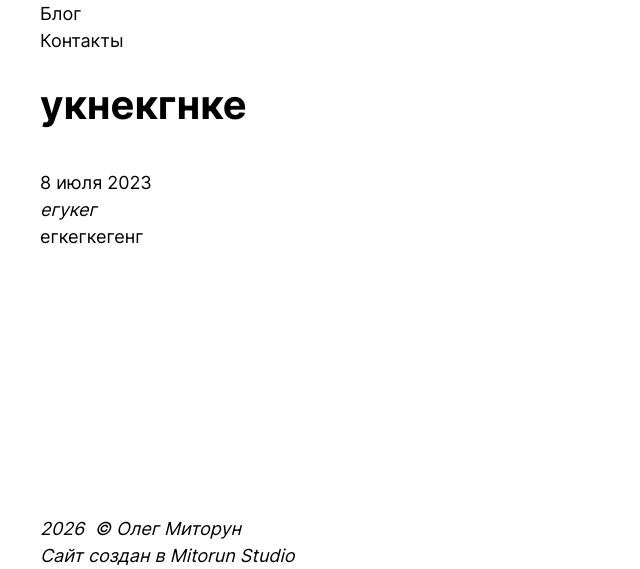
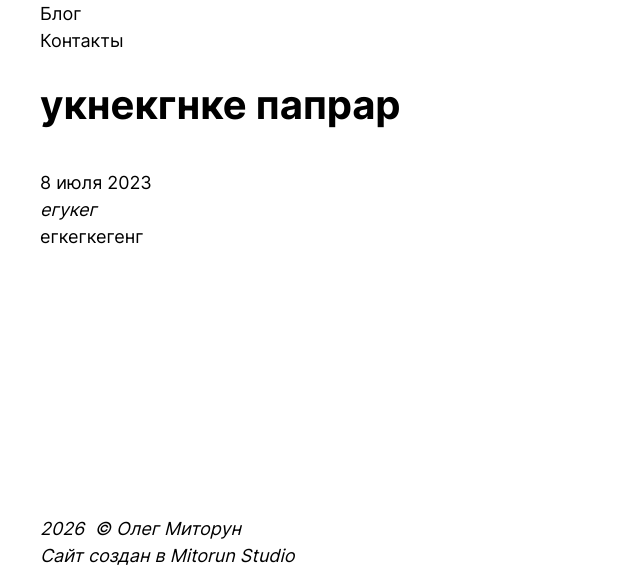
Before and after one commit to erofteev/mitosite-decap, an Eleventy site: page src/blog/укнекгнке.md in a window 1280 px wide. Shown: the part 231-800 px from the top of the page, without its empty margins (0-640 px from the left). Built offline with nearby package versions, Linux system fonts and the light colour scheme; Eleventy itself is replaced by a stand-in of ours; files that its build step writes are made by us from their sources; what @11tyrocks/eleventy-plugin-lightningcss would draw is missing.

Commit message:
Update Блог “укнекгнке”

```diff
--- a/src/blog/укнекгнке.md
+++ b/src/blog/укнекгнке.md
@@ -1,5 +1,5 @@
 ---
-title: укнекгнке
+title: укнекгнке папрар
 description: eyryey
 author: егукег
 date: 2023-07-08T10:14:47.535Z
```
